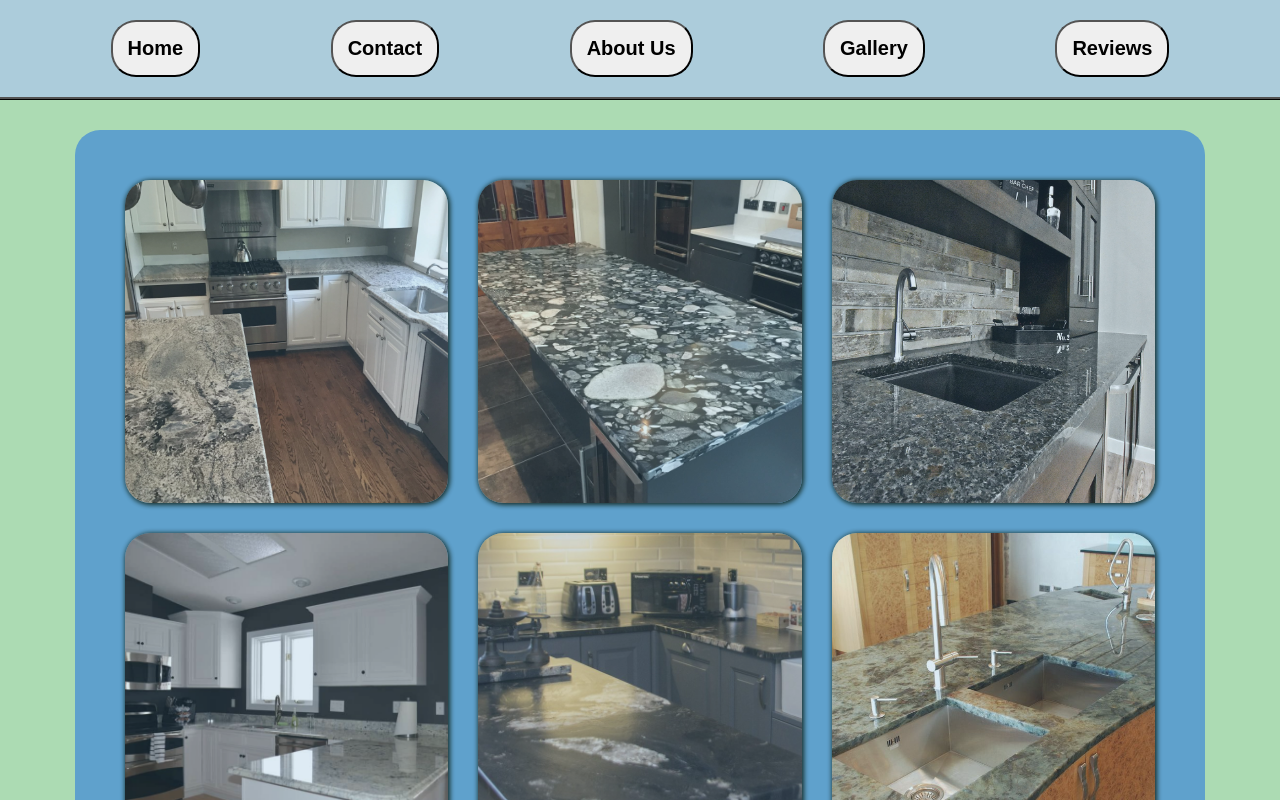
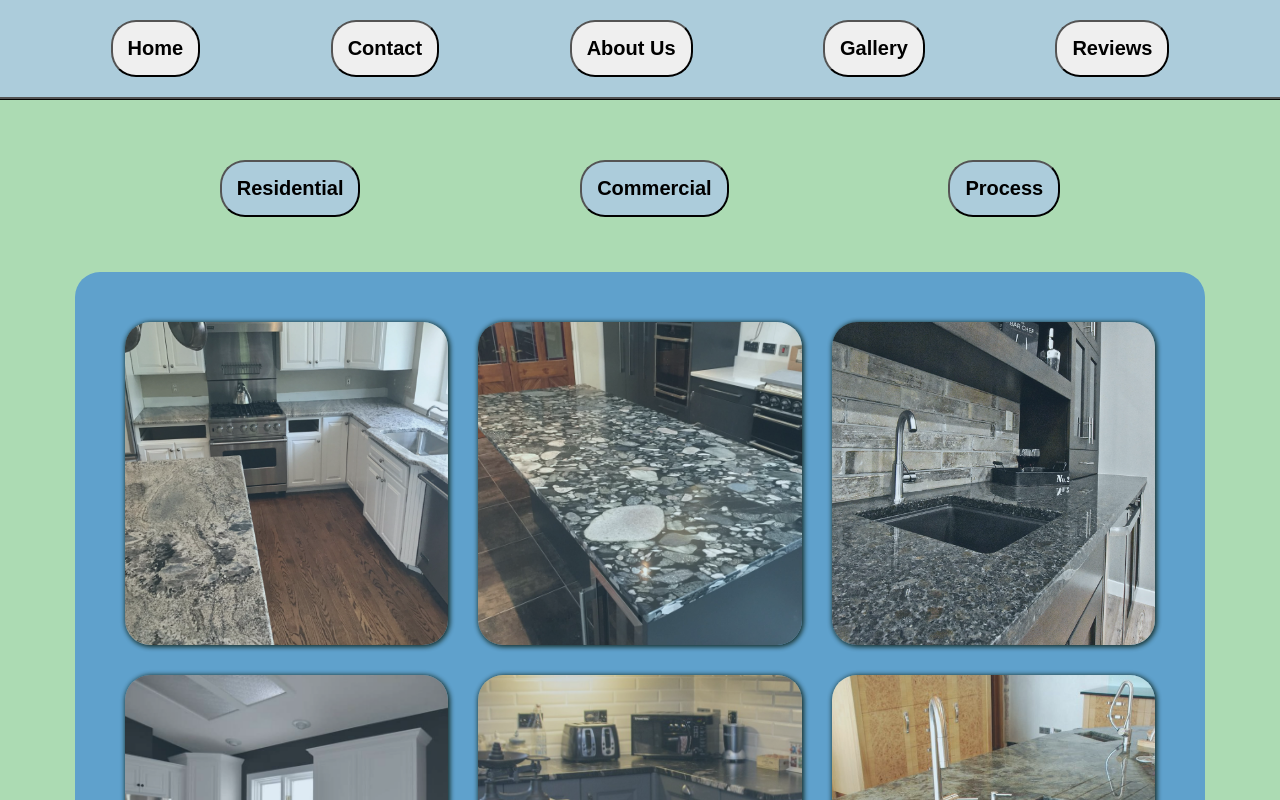
Before and after one commit to Alex-Beltz/The-Stone-Guy, a React (Create React App) app: page / in a window 1280 px wide. Both pictures are taken after a click on the button "Gallery". Shown: the top 800 px of the page. Built offline with nearby package versions, Linux system fonts and the light colour scheme; a web font is replaced by a local one.

Commit message:
Reafactor Gallery function, and add functional category buttons

```diff
--- a/src/Gallery.jsx
+++ b/src/Gallery.jsx
@@ -4,6 +4,12 @@ import { residentialImages, commercialImages, processImages } from "./index.js";
 
 function Gallery() {
   const [selectedImage, setSelectedImage] = useState(null);
+  const [selectedCategory, setSelectedCategory] = useState("residential");
+
+  const handleCategoryClick = (category) => {
+    setSelectedCategory(category);
+    setSelectedImage(null);
+  };
 
   const handleImageClick = (index) => {
     setSelectedImage(index);
@@ -19,10 +25,23 @@ function Gallery() {
     setSelectedImage(null);
   };
 
+  const getImagesForCategory = () => {
+    switch (selectedCategory) {
+      case "residential":
+        return residentialImages;
+      case "commercial":
+        return commercialImages;
+      case "process":
+        return processImages;
+      default:
+        return residentialImages;
+    }
+  };
+
   const selectedImages =
     selectedImage !== null
-      ? [residentialImages[selectedImage]]
-      : residentialImages;
+      ? [getImagesForCategory()[selectedImage]]
+      : getImagesForCategory();
 
   const imageElements = selectedImages.map((image, index) => {
     return (
@@ -40,33 +59,38 @@ function Gallery() {
 
   return (
     <>
-      {/* <div className="gallery-button-container">
+      <div className="gallery-button-container">
         <button
-          className="category-button"
-          onClick={() => handleButtonClick("residential")}
+          className={`category-button btn${
+            selectedCategory === "residential" ? " selected" : ""
+          }`}
+          onClick={() => handleCategoryClick("residential")}
         >
-          {" "}
           Residential
-        </button>{" "}
+        </button>
         <button
-          className="category-button"
-          onClick={() => handleButtonClick("commercial")}
+          className={`category-button btn${
+            selectedCategory === "commercial" ? " selected" : ""
+          }`}
+          onClick={() => handleCategoryClick("commercial")}
         >
           Commercial
         </button>
         <button
-          className="category-button"
-          onClick={() => handleButtonClick("process")}
+          className={`category-button btn${
+            selectedCategory === "process" ? " selected" : ""
+          }`}
+          onClick={() => handleCategoryClick("process")}
         >
           Process
         </button>
-      </div> */}
+      </div>
       <div className="gallery">{imageElements}</div>
       {selectedImage !== null && (
         <div className="overlay" onClick={handleCloseClick}>
           <div className="image-popup">
             <img
-              src={residentialImages[selectedImage]}
+              src={getImagesForCategory()[selectedImage]}
               alt={`Image ${selectedImage}`}
             />
           </div>
```
